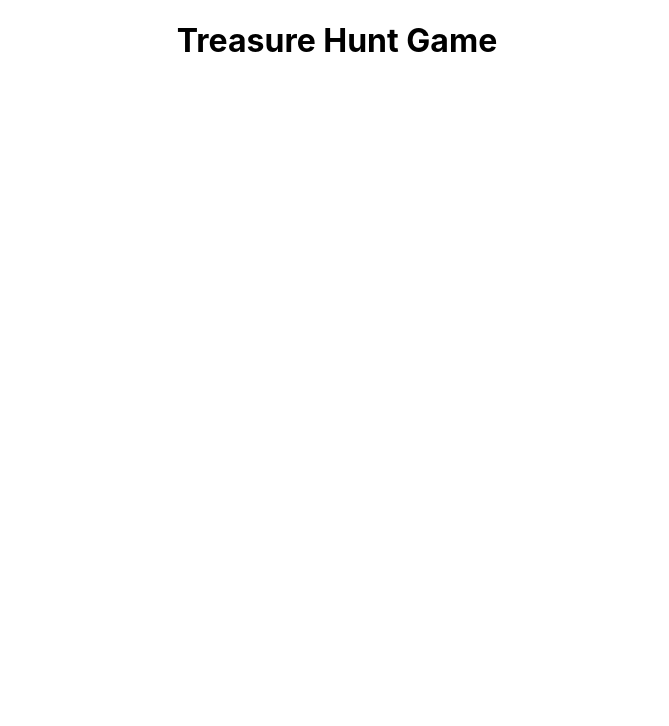
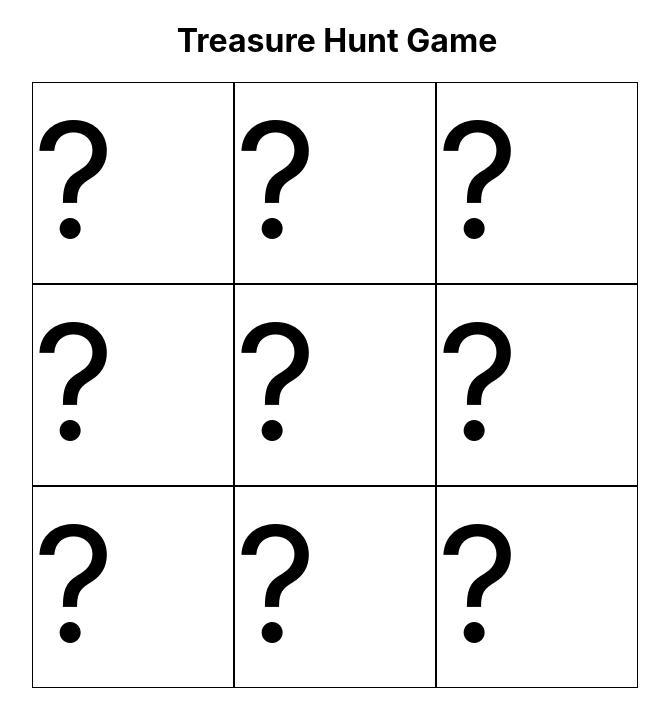
Before and after one commit to learn-academy-2023-india/treasure-hunt-SunkissedQueen, a React (Create React App) app: page / in a window 1280 px wide. Shown: the top 726 px of the page, without its empty margins (303-972 px from the left). Built offline with nearby package versions, Linux system fonts and the light colour scheme.

Commit message:
created a box around each value in the array

```diff
--- a/src/App.css
+++ b/src/App.css
@@ -6,4 +6,12 @@ h1 {
   height: 200px;
   width: 200px;
   border: 1px solid black;
+  font-size: 10rem;
 }
+
+.grid {
+  display: flex;
+  flex-wrap: wrap;
+  width: 610px;
+  margin: 0 auto;
+}
--- a/src/App.js
+++ b/src/App.js
@@ -1,4 +1,5 @@
 import React, { useState } from "react"
+import Square from "./components/Square"
 import "./App.css"
 
 const App = () => {
@@ -14,9 +15,11 @@ const App = () => {
     "?"
   ])
 
+  console.log("board: ", board)
   return (
     <>
       <h1>Treasure Hunt Game</h1>
+      <Square board={board}/>
     </>
   )
 }
--- a/src/components/Square.js
+++ b/src/components/Square.js
@@ -1,10 +1,18 @@
 import React from "react"
 
-const Square = () => {
+const Square = (props) => {
   return (
-    <>
-      <div className="square"></div>
-    </>
+    <div className="grid">
+        {props.board.map((value, index) => {
+          return(
+            <main key={index}>
+              <div className="square">
+                {value}
+              </div>
+            </main>
+          )
+        })}
+    </div>
   )
 }
 export default Square
```
Also changed, not shown: 1 other file (tests, documents, lock files or other folders).
